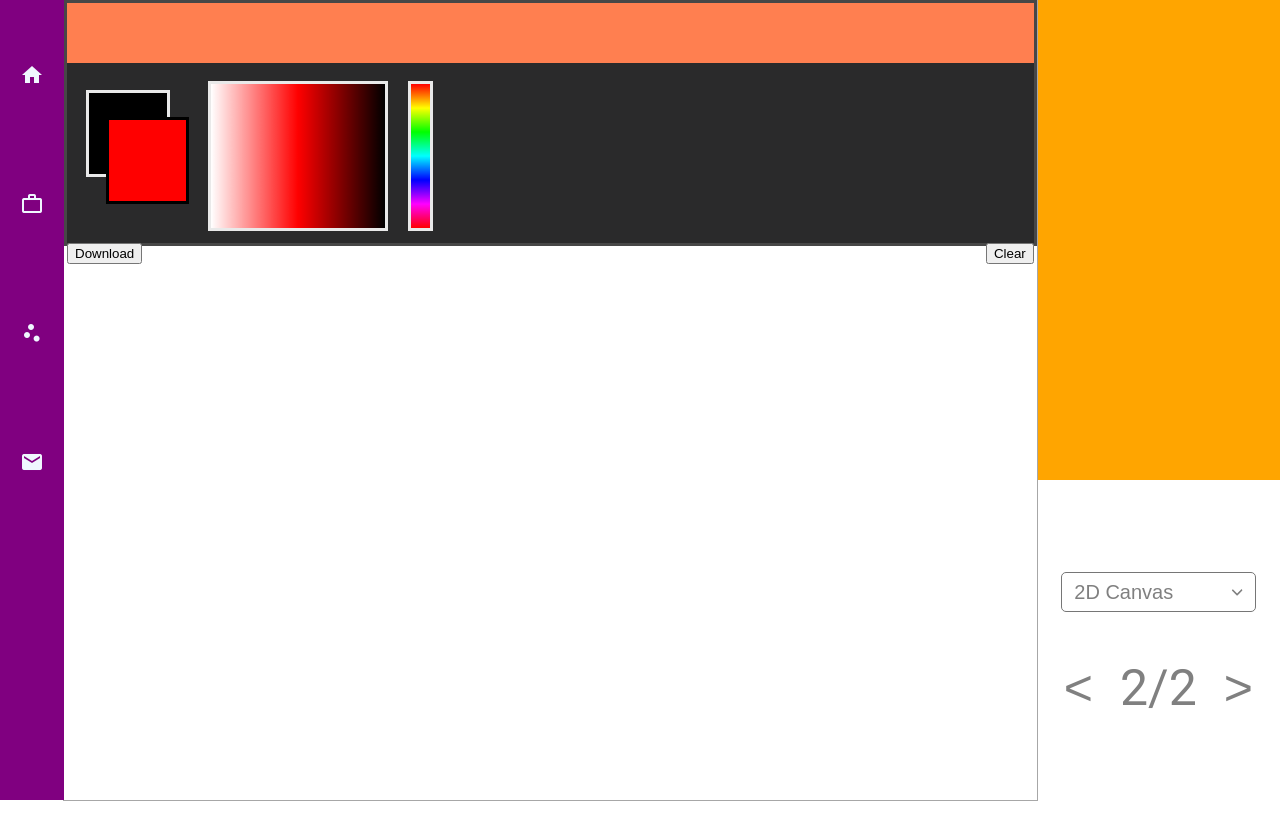
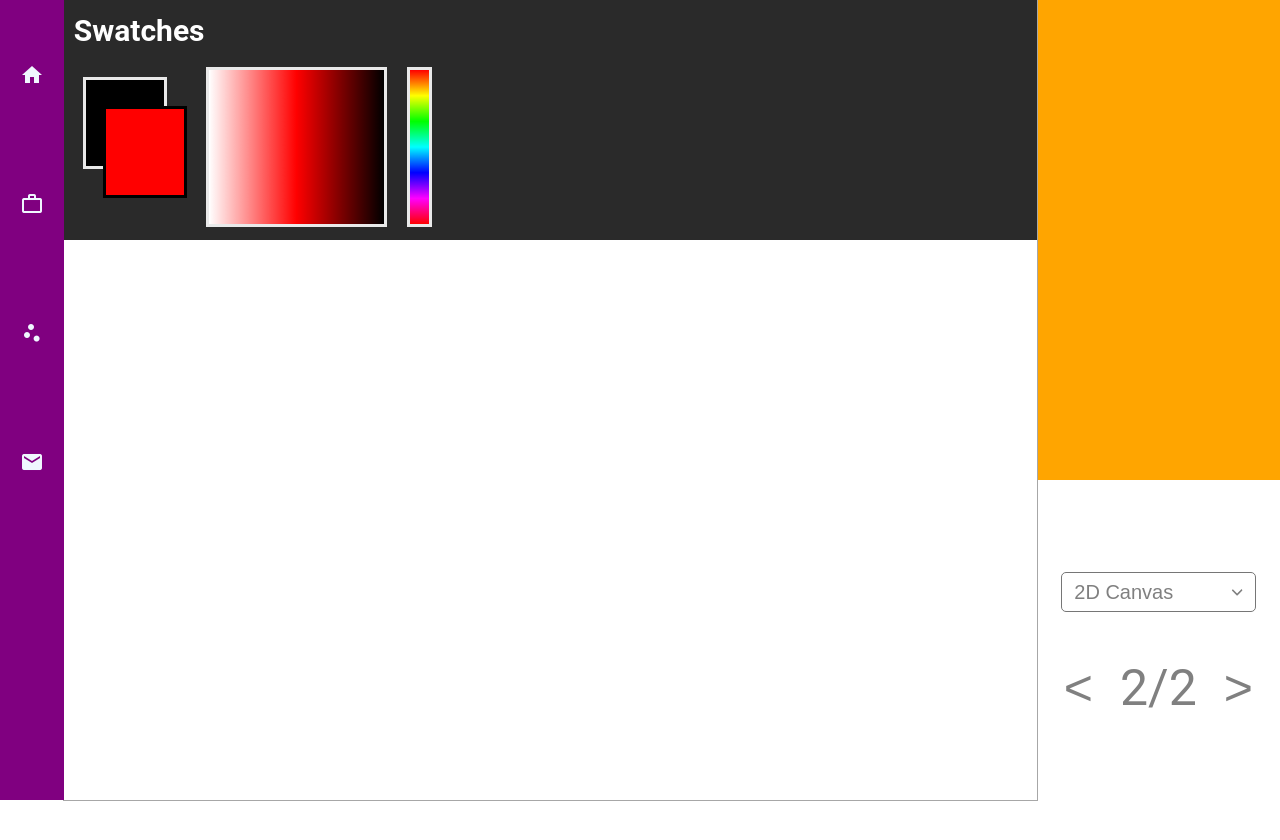
Before and after one commit to JimLeeWeiMin/jimleeweimin.github.io, an Angular app: page /pages/ScatterStuff in a window 1280 px wide. Shown: the top 840 px of the page. Built offline with nearby package versions, Linux system fonts and the light colour scheme.

Commit message:
Change Brush to circle, added tool title

```diff
--- a/src/app/components/drawing-canvas/drawing-canvas.component.css
+++ b/src/app/components/drawing-canvas/drawing-canvas.component.css
@@ -1,23 +1,50 @@
 .ToolBarWrapper {
     height: 30%;
-    background-color: rgb(42, 42, 43);
-
-
-    border-style: solid;
-    border-color: rgb(71, 71, 71);
+    background-color: rgb(42, 42, 42);
 }
 
 .ToolTipWrapper {
-    height: 25%;
-    background-color: coral;
+    height: 20%;
+    /* background-color: coral; */
+    /* background-color: rgb(44, 44, 44); */
+    /* background-color: rgb(54, 54, 54); */
 }
+
+.SwatchesTitle {
+    width: 12%;
+    height: 80%;
+
+    /* background-color: blueviolet; */
+    position: relative;
+
+    top: 20%;
+    left: 1%;
+
+    text-align: center;
+
+
+}
+
+.SwatchesTitle a {
+    /* font-family: 'Tangerine', cursive; */
+    font-size: 30px;
+    font-weight: bold;
+    color:white;
+    /* text-decoration: underline;
+    text-decoration-thickness: 1px; */
+
+    display: inline-block;
+    margin-top: 10%;
+}
+
+
 
 .ClearCanvas {
     float: right;
 }
 
 .ColorPickerWrapper {
-    height: 75%;
+    height: 80%;
     width: 40%;
     /* background-color: bisque; */
     display: flex;
--- a/src/app/components/drawing-canvas/drawing-canvas.component.html
+++ b/src/app/components/drawing-canvas/drawing-canvas.component.html
@@ -1,8 +1,12 @@
+
+    <!-- <div class="SwatchesFont">
+
+    </div> -->
+
 <div class="ToolBarWrapper">
+
     <div class="ToolTipWrapper">
-        <!-- <div class="SwatchesFont">
-
-        </div> -->
+        <div class="SwatchesTitle"><a>Swatches</a></div>
     </div>
 
     <div class="ColorPickerWrapper">
@@ -20,8 +24,8 @@
         </div>
     </div>
 
-    <button class="ClearCanvas" (click)="ClearCanvas()">Clear</button>
-    <button class="SaveCanvas" (click)="DownloadCanvas()">Download</button>
+    <!-- <button class="ClearCanvas" (click)="ClearCanvas()">Clear</button> -->
+    <!-- <button class="SaveCanvas" (click)="DownloadCanvas()">Download</button> -->
 </div>
 <div class="DrawingCanvasWrapper" #MyDivCanvas (touchstart)="mouseDown" (touchend)="mouseUp" (touchmove)="mouseMove" (mouseup)="mouseUp($event)" (mousedown)="mouseDown($event)" (mousemove)="mouseMove($event)">
     <canvas #canvasEl></canvas>
--- a/src/app/components/drawing-canvas/drawing-canvas.component.ts
+++ b/src/app/components/drawing-canvas/drawing-canvas.component.ts
@@ -349,6 +349,9 @@ export class DrawingCanvasComponent implements OnInit {
   }
 
   Draw(_x: number, _y: number):void {
-    this.ctx.fillRect(_x, _y, this.PixelSizeX, this.PixelSizeY);
+    // this.ctx.fillRect(_x, _y, this.PixelSizeX, this.PixelSizeY);
+    this.ctx.beginPath();
+    this.ctx.arc(_x, _y, this.PixelSizeX, 0, 2 * Math.PI);
+    this.ctx.fill();
   }
 }
--- a/src/index.html
+++ b/src/index.html
@@ -7,7 +7,7 @@
   <meta name="viewport" content="width=device-width, initial-scale=1">
   <link rel="icon" type="image/x-icon" href="favicon.ico">
   <link rel="preconnect" href="https://fonts.gstatic.com">
-  <link href="https://fonts.googleapis.com/css2?family=Roboto:wght@300;400;500&display=swap" rel="stylesheet">
+
   <link href="https://fonts.googleapis.com/icon?family=Material+Icons" rel="stylesheet">
 
   <script src="https://cdn.jsdelivr.net/particles.js/2.0.0/particles.min.js"></script>
--- a/src/styles.css
+++ b/src/styles.css
@@ -1,9 +1,12 @@
 /* You can add global styles to this file, and also import other style files */
 
 @import url('https://fonts.googleapis.com/css2?family=Open+Sans:wght@800&display=swap');
+@import url('https://fonts.googleapis.com/css2?family=Open+Sans:wght@800&family=Tangerine:wght@700&display=swap');
 
 /* FontAwesome */
 @import "~font-awesome/css/font-awesome.css";
 
 html, body { height: 100%; }
-body { margin: 0; font-family: Roboto, "Helvetica Neue", sans-serif; }
+body {  margin: 0; font-family: 'Roboto', "Helvetica Neue", sans-serif; }
+body { margin: 0; font-family: 'Open Sans', sans-serif; }
+body { margin: 0; font-family: 'Tangerine', cursive; }
```
